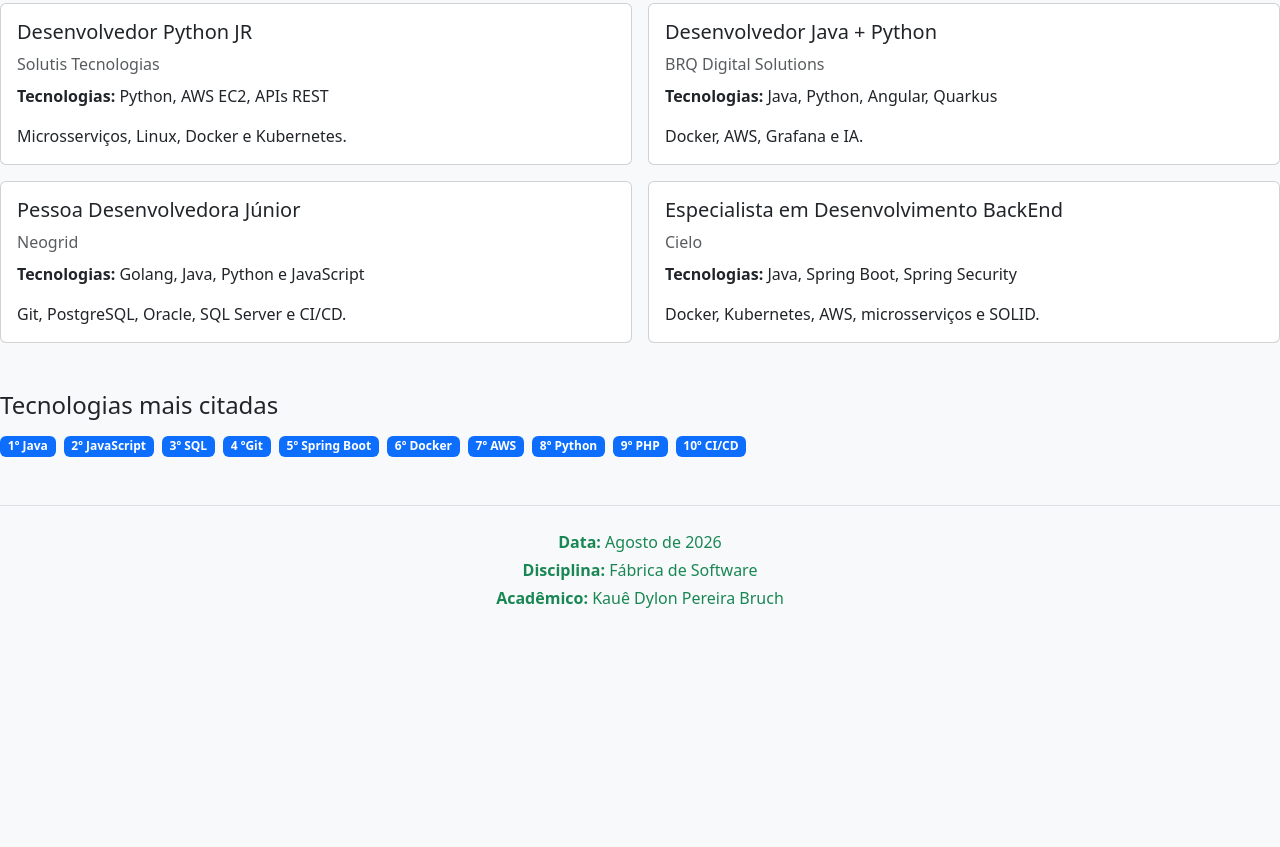
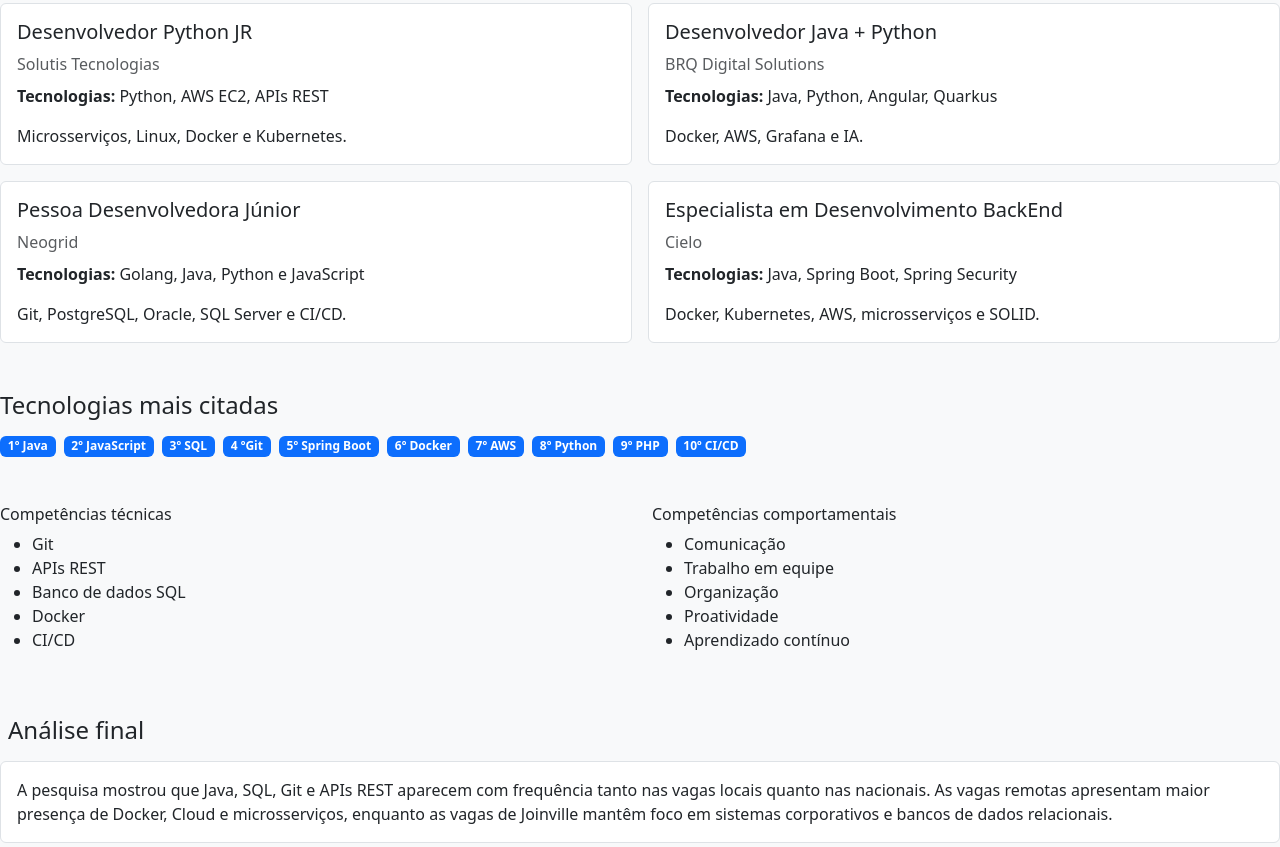
Before and after one commit to Univille-Fabrica-de-Software/atividade_landing_page_kaue_dylon_, a plain HTML site: page index.html in a window 1280 px wide. Shown: the part 855-1702 px from the top of the page. Before the commit the page ends 1489 px from the top, so only its background shows below. Drawn offline with nearby package versions, Linux system fonts and the light colour scheme.

Commit message:
design: adiciona competencias tecnicas, comportamentais e stack preferida

```diff
--- a/css/style.css
+++ b/css/style.css
@@ -1,3 +1,19 @@
 body {
   background-color: #f8f9fa;
 }
+
+section{
+  margin-bottom: 3rem;
+}
+
+.card{
+  border: 1px, solid #dee2e6;
+}
+
+.badge{
+  padding: 8px, 12px;
+}
+
+footer{
+  color: #95a2ad;
+}
--- a/index.html
+++ b/index.html
@@ -165,6 +165,45 @@
             </div>
         </section>
 
+        <section class="mb-5">
+            <div class="row">
+                <div class="col-md-6">
+                    <h6>Competências técnicas</h6>
+                    <ul>
+                        <li>Git</li>
+                        <li>APIs REST</li>
+                        <li>Banco de dados SQL</li>
+                        <li>Docker</li>
+                        <li>CI/CD</li>
+                    </ul>
+                </div>
+                <div class="col-md-6">
+                    <h6>Competências comportamentais</h6>
+                    <ul>
+                        <li>Comunicação</li>
+                        <li>Trabalho em equipe</li>
+                        <li>Organização</li>
+                        <li>Proatividade</li>
+                        <li>Aprendizado contínuo</li>
+                    </ul>
+                </div>
+            </div>
+        </section>
+
+        <section class="mb-5">
+            <div class="d-flex align-items-center mb-3"><i data-lucide="file-text" class="me-2"></i>
+                <h2 class="h4 mb-0">Análise final</h2>
+            </div>
+            <div class="card">
+                <div class="card-body">
+                    <p class="mb-0">A pesquisa mostrou que Java, SQL, Git e APIs REST aparecem com frequência tanto nas
+                        vagas locais quanto nas nacionais. As vagas remotas apresentam maior presença de Docker, Cloud e
+                        microsserviços, enquanto as vagas de Joinville mantêm foco em sistemas corporativos e bancos de
+                        dados relacionais.</p>
+                </div>
+            </div>
+        </section>
+
     <main class="container my-5"></main>
     <footer class="bg-light text-success py-4 border-top">
       <div class="container text-center">
```
